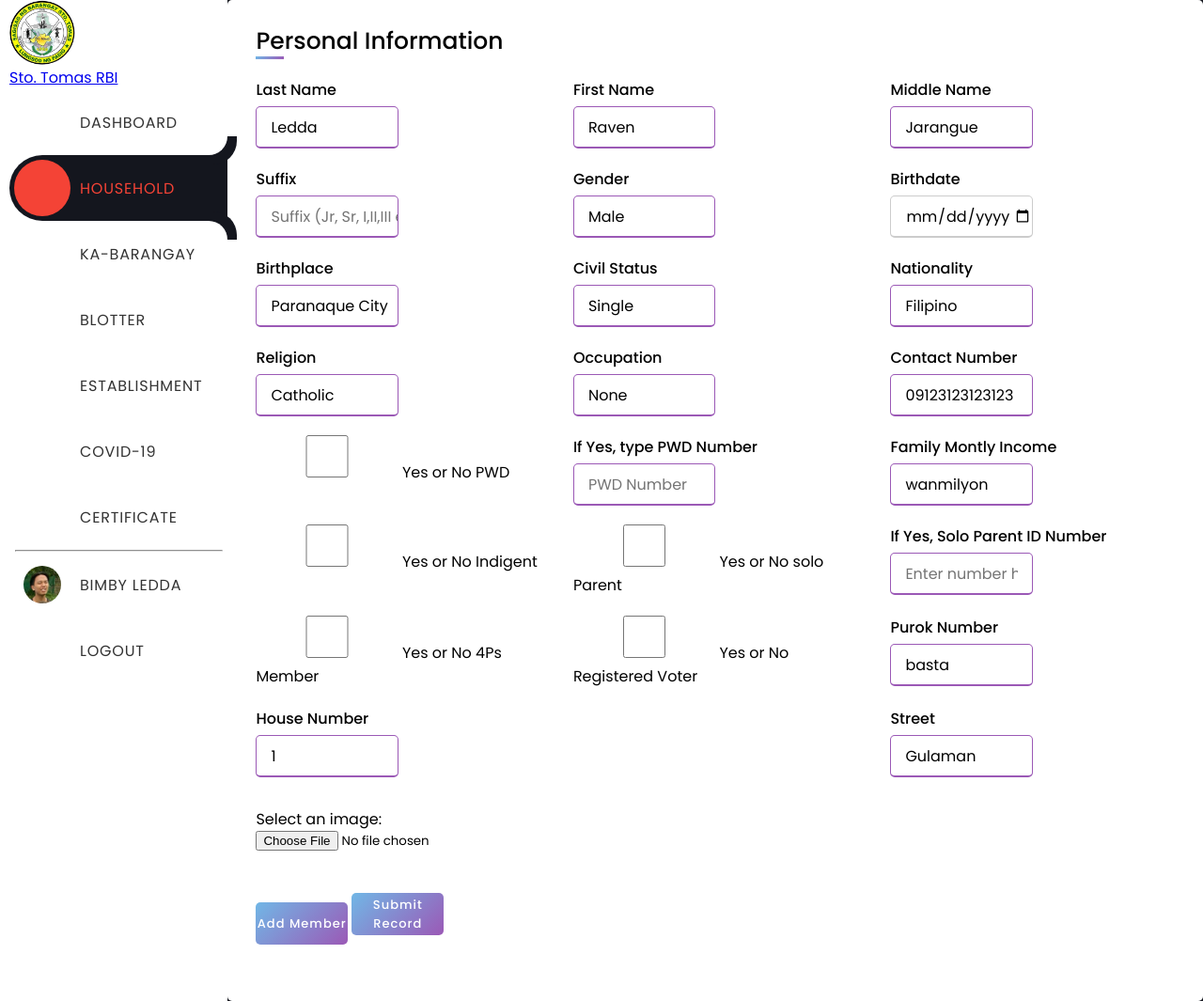
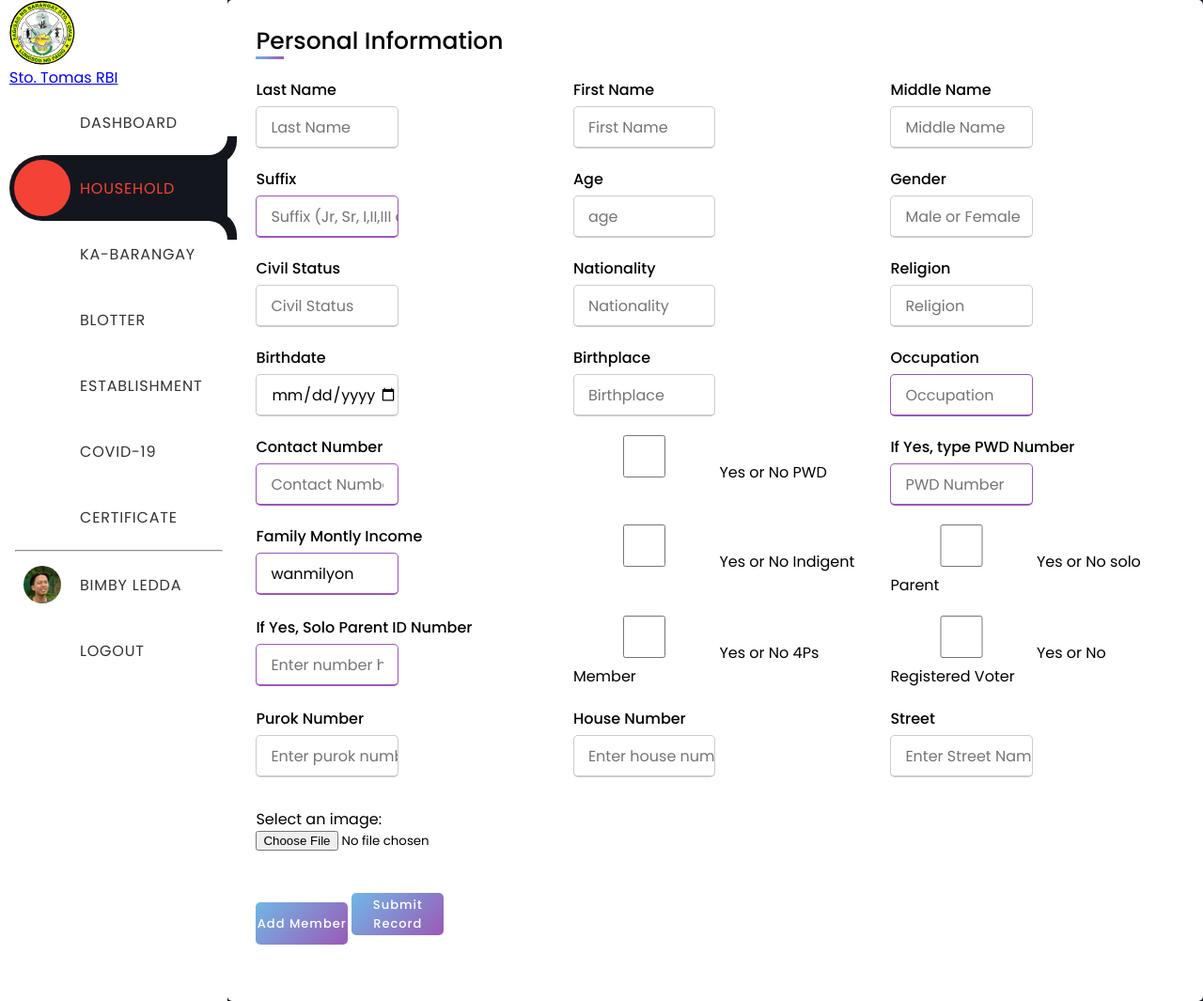
Before and after one commit to Bryydiff/bilatchie, a PHP site: page /household-form.php in a window 1280 px wide. Shown: the whole page at 94% size. Run offline with PHP 8.4, Linux system fonts and the light colour scheme.

Commit message:
bryan reyes commit

```diff
--- a/establishment.php
+++ b/establishment.php
@@ -10,7 +10,6 @@
         <div class="title">Registration</div>
         <form action="#">
         <div class="user-details">
-            <div class="input-box">
                 <span class="details">Full Name</span>
                 <input type="text" placeholder="Enter your name" required>
             </div>
--- a/household-form.php
+++ b/household-form.php
@@ -16,54 +16,58 @@
                     <div class="user-details">
                         <div class="input-box">
                             <span class="details">Last Name</span>
-                            <input type="text" name="last_name" placeholder="Last Name" value="Ledda" required>
+                            <input type="text" name="last_name" placeholder="Last Name" value="" required>
                            </div>
                         <div class="input-box">
                             <span class="details">First Name</span>
-                            <input type="text" name="first_name" placeholder="First Name" value="Raven" required>
+                            <input type="text" name="first_name" placeholder="First Name" value="" required>
                           </div>
                         <div class="input-box">
                             <span class="details">Middle Name</span>
-                            <input type="text"  name="middle_name" placeholder="Middle Name" value="Jarangue" required>
+                            <input type="text"  name="middle_name" placeholder="Middle Name" value="" required>
                             </div>
-                        <div class="input-box">
+                            <div class="input-box">
                             <span class="details">Suffix</span>
                             <input type="text"  name="suffix" placeholder="Suffix (Jr, Sr, I,II,III etc.)" >
                             </div>
                         <div class="input-box">
+                            <span class="details">Age</span>
+                            <input type="text"  name="age" placeholder="age" value="" required>
+                            </div>
+                        <div class="input-box">
                             <span class="details">Gender</span>
-                            <input type="text"  name="gender" placeholder="Male or Female" value="Male" required>
+                            <input type="text"  name="gender" placeholder="Male or Female" value="" required>
+                            </div>
+                            <div class="input-box">
+                            <span class="details">Civil Status</span>
+                            <input type="text"  name="civil_status" placeholder="Civil Status" value="" required>
+                            </div>
+                            <div class="input-box">
+                            <span class="details">Nationality</span>
+                            <input type="text"  name="nationality" placeholder="Nationality" value="" required>
+                            </div>
+                            <div class="input-box">
+                            <span class="details">Religion</span>
+                            <input type="text"  name="religion" placeholder="Religion" value="" required>
                             </div>
                         <div class="input-box">
                             <span class="details">Birthdate</span>
-                            <input type="date" name="birthdate" placeholder="Birthdate" value="11/12/2002" required>
+                            <input type="date" name="birthdate" placeholder="Birthdate" value="" required>
                             </div>
                         <div class="input-box">
                             <span class="details">Birthplace</span>
-                            <input type="text"  name="birthplace" placeholder="Birthplace" value="Paranaque City" required>
-                            </div>
-                        <div class="input-box">
-                            <span class="details">Civil Status</span>
-                            <input type="text"  name="civil_status" placeholder="Civil Status" value="Single" required>
-                            </div>
-                        <div class="input-box">
-                            <span class="details">Nationality</span>
-                            <input type="text"  name="nationality" placeholder="Nationality" value="Filipino" required>
-                            </div>
-                        <div class="input-box">
-                            <span class="details">Religion</span>
-                            <input type="text"  name="religion" placeholder="Religion" value="Catholic" required>
+                            <input type="text"  name="birthplace" placeholder="Birthplace" value="" required>
                             </div>
                         <div class="input-box">
                             <span class="details">Occupation</span>
-                            <input type="text"  name="occupation" placeholder="Occupation" value="None" >
+                            <input type="text"  name="occupation" placeholder="Occupation" value="" >
                             </div>
                         <div class="input-box">
                             <span class="details">Contact Number</span>
-                            <input type="number" name="contact_number" placeholder="Contact Number" value="09123123123123" required>
+                            <input type="number" name="contact_number" placeholder="Contact Number" >
                             </div>
                         <div class="input-box">
-                            <input type="checkbox" name="isPwd" id="isPwd" value="Yes">
+                            <input type="checkbox" name="isPwd" id="isPwd" value="">
                             <label for="isPwd"> Yes or No PWD</label><br>
                             </div>
                         <div class="input-box">
@@ -75,11 +79,11 @@
                             <input type="text"  name="family_monthly_income" placeholder="Family Montly Income" value="wanmilyon" required>
                             </div>
                         <div class="input-box">
-                        <input type="checkbox" name="indigent"  id="indigent" value="Yes">
+                        <input type="checkbox" name="indigent"  id="indigent" value="">
                             <label for="indigent"> Yes or No Indigent</label><br>
                             </div>
                         <div class="input-box">
-                        <input type="checkbox" name="soloParent"  id="soloParent" value="Yes">
+                        <input type="checkbox" name="soloParent"  id="soloParent" value="">
                             <label for="soloParent"> Yes or No solo Parent</label><br>
                             </div>
                         <div class="input-box">
@@ -87,24 +91,24 @@
                             <input type="number" name="is_solo_parent" placeholder="Enter number here" >
                             </div>
                         <div class="input-box">
-                            <input type="checkbox" name="is_4ps" id="4Ps" value="Yes">
+                            <input type="checkbox" name="is_4ps" id="4Ps" value="">
                             <label for="4Ps"> Yes or No 4Ps Member</label><br>
                             </div>
                         <div class="input-box">
-                        <input type="checkbox" name="is_registered_voter" id="4Ps" value="Yes">
+                        <input type="checkbox" name="is_registered_voter" id="4Ps" value="">
                             <label for="4Ps"> Yes or No Registered Voter</label><br>
                             </div>
                         <div class="input-box">
                             <span class="details">Purok Number</span>
-                            <input type="text"  name="purok_number" placeholder="Enter purok number here" value="basta" required>
+                            <input type="text"  name="purok_number" placeholder="Enter purok number " value="" required>
                             </div>
                         <div class="input-box">
                             <span class="details">House Number</span>
-                            <input type="text"  name="house_number" placeholder="Enter house number here" value="1" required>
+                            <input type="text"  name="house_number" placeholder="Enter house number " value="" required>
                             </div>
                         <div class="input-box">
                             <span class="details">Street</span>
-                            <input type="text"  name="street" placeholder="Enter Street Name" value="Gulaman" required>
+                            <input type="text"  name="street" placeholder="Enter Street Name" value="" required>
                             </div>
                     </div>
 
```
Also changed, not shown: add-household.php (+29 -13 lines), kabarangay.php (+17 -4 lines).
